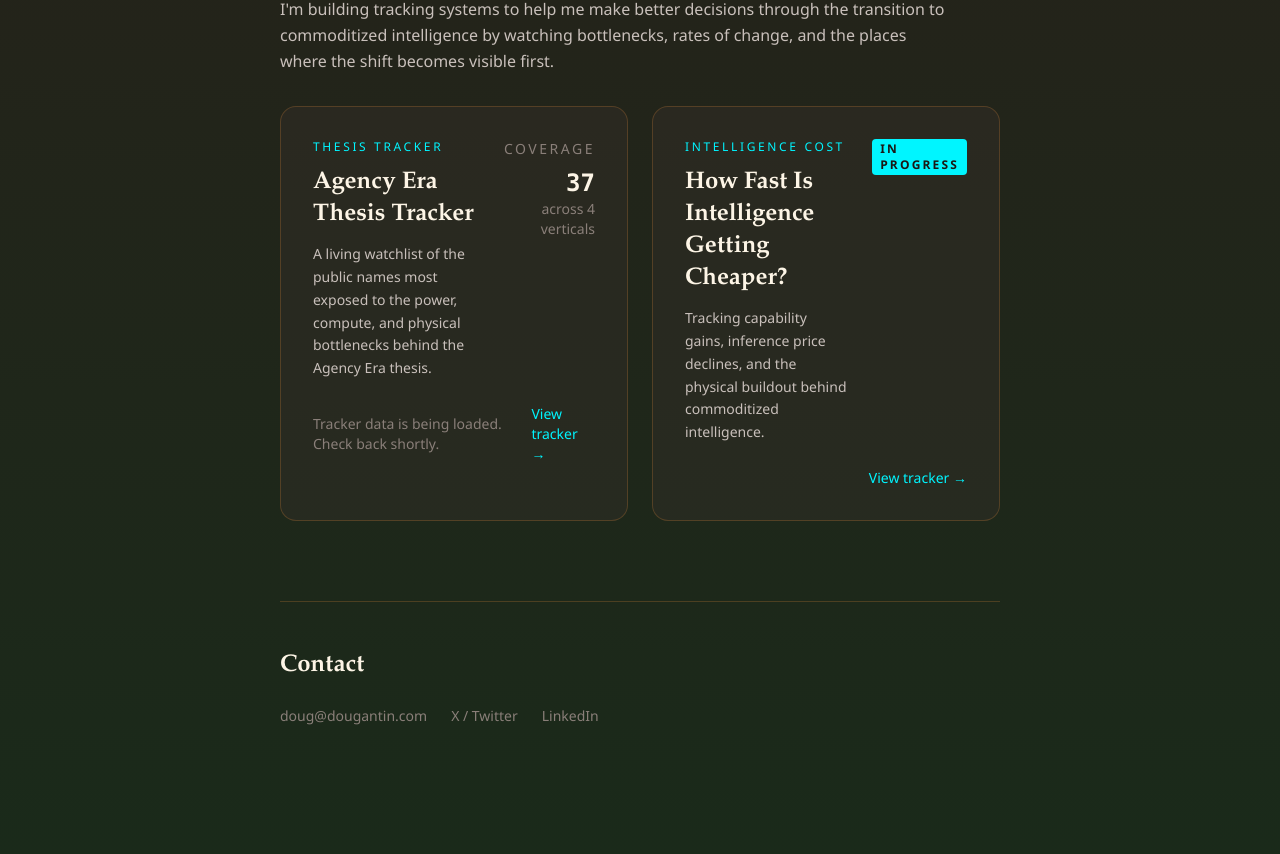
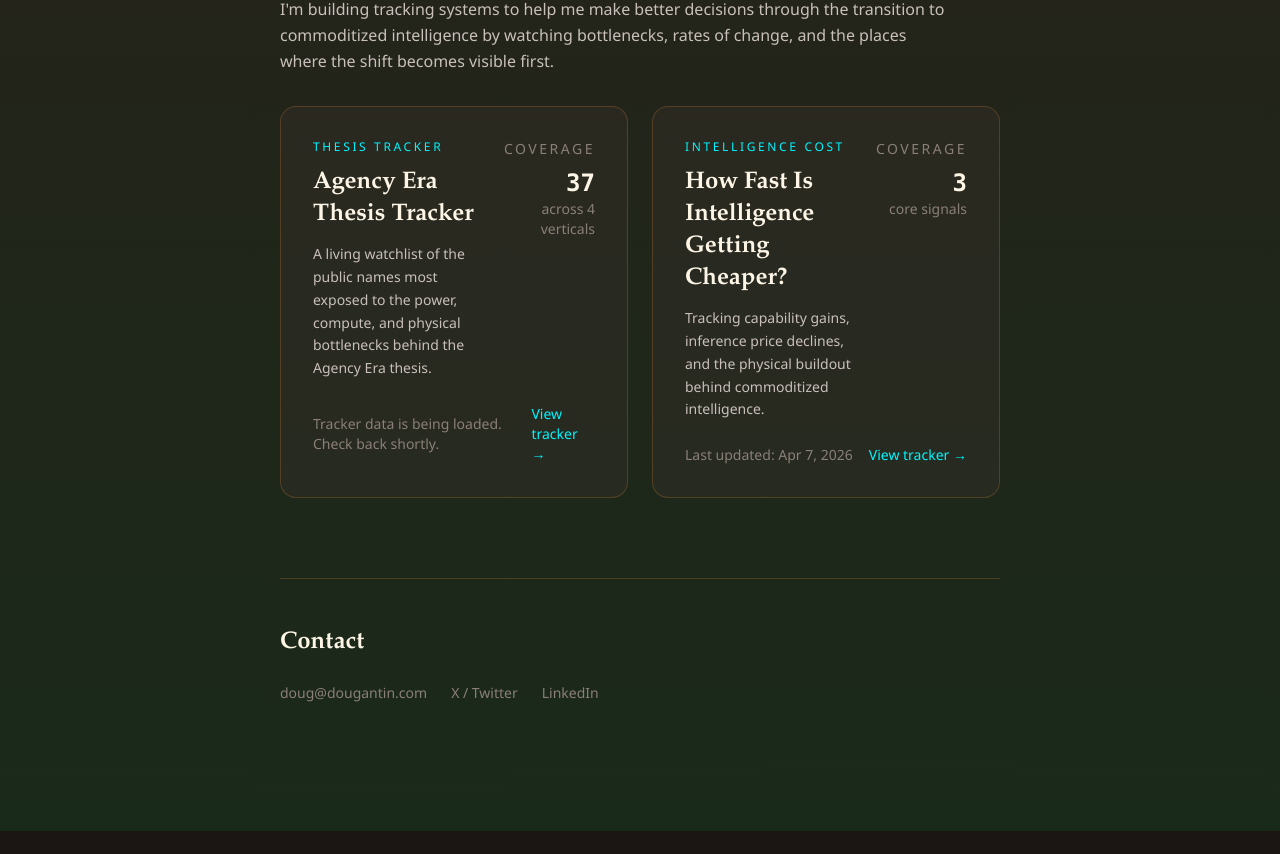
Before and after one commit to dougantin/dougantin.ai, a Next.js app: page / in a window 1280 px wide. Shown: the part 2117-2971 px from the top of the page. After the commit the page ends 2948 px from the top, so only its background shows below. Built offline with nearby package versions, Linux system fonts and the light colour scheme.

Commit message:
Polish tracking system cards

```diff
--- a/app/page.tsx
+++ b/app/page.tsx
@@ -226,18 +226,21 @@ export default async function Home() {
                     buildout behind commoditized intelligence.
                   </p>
                 </div>
-                <span
-                  className="inline-block rounded px-2 py-0.5 text-xs font-semibold uppercase tracking-[0.18em]"
-                  style={{
-                    color: "#1b1614",
-                    background: "var(--accent-primary)",
-                  }}
-                >
-                  In Progress
-                </span>
+                <div className="text-right text-sm">
+                  <div className="uppercase tracking-[0.18em]" style={{ color: "var(--text-muted)" }}>
+                    Coverage
+                  </div>
+                  <div className="mt-2 font-mono text-2xl font-semibold" style={{ color: "var(--text-heading)" }}>
+                    3
+                  </div>
+                  <div style={{ color: "var(--text-muted)" }}>core signals</div>
+                </div>
               </div>
 
               <div className="mt-6 flex flex-col gap-3 md:flex-row md:items-center md:justify-end">
+                <div className="text-sm md:mr-auto" style={{ color: "var(--text-muted)" }}>
+                  Last updated: Apr 7, 2026
+                </div>
                 <Link
                   href="/tracking/intelligence-cost"
                   className="text-sm font-medium"
```
